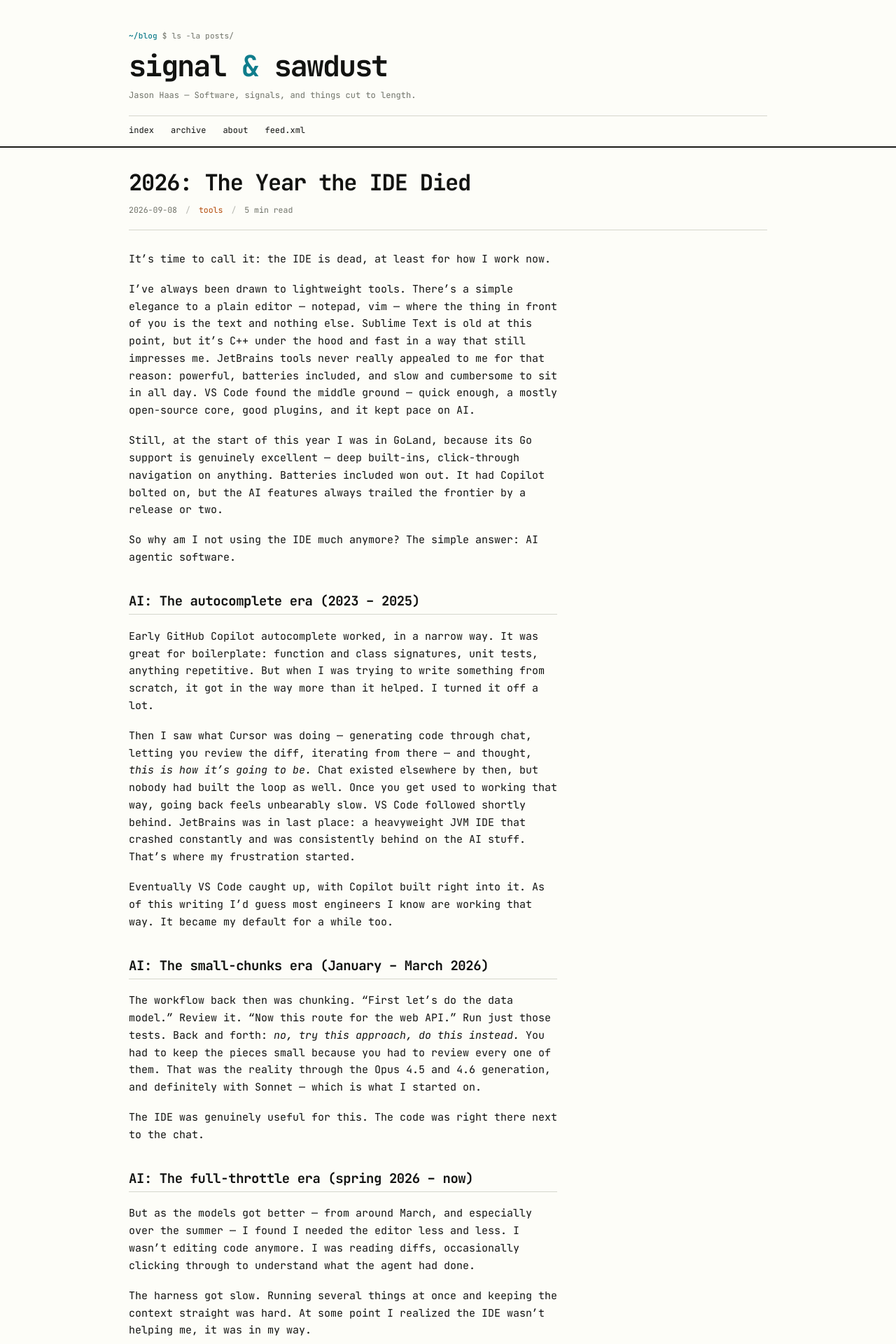
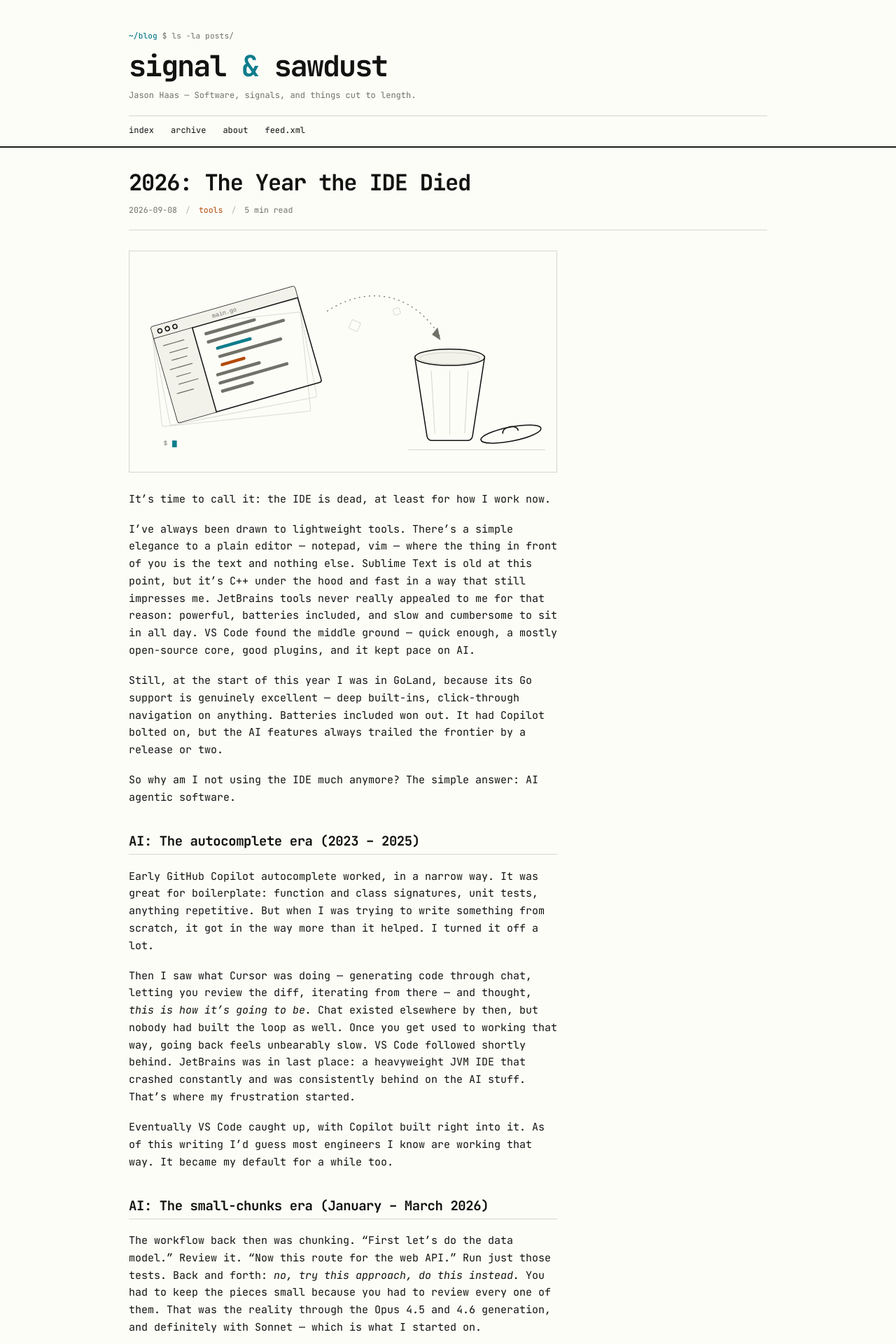
Before and after one commit to jasonrhaas/jasonrhaas.github.io, a Jekyll site: the page built from _posts/2026-09-08-2026-the-year-the-ide-died.markdown, in a window 1280 px wide. Shown: the top 1920 px of the page at 70% size. Built offline with Jekyll 4.4.1, drawn with Linux system fonts in a browser that asks for light colours.

Commit message:
Add header illustration: IDE window into the trash

```diff
--- a/_posts/2026-09-08-2026-the-year-the-ide-died.markdown
+++ b/_posts/2026-09-08-2026-the-year-the-ide-died.markdown
@@ -7,6 +7,8 @@ models got good enough to hand a whole task to, the IDE stopped earning its
 place on my screen. Here's how the workflow changed, and what I still miss."
 draft: false
 ---
+
+![An IDE window arcing into an open trash can, its lid set aside, with a terminal prompt blinking below]({{ site.url }}/assets/ide-to-trash.svg)
 
 It's time to call it: the IDE is dead, at least for how I work now.
 
```
Also changed, not shown: assets/ide-to-trash.svg (added).
